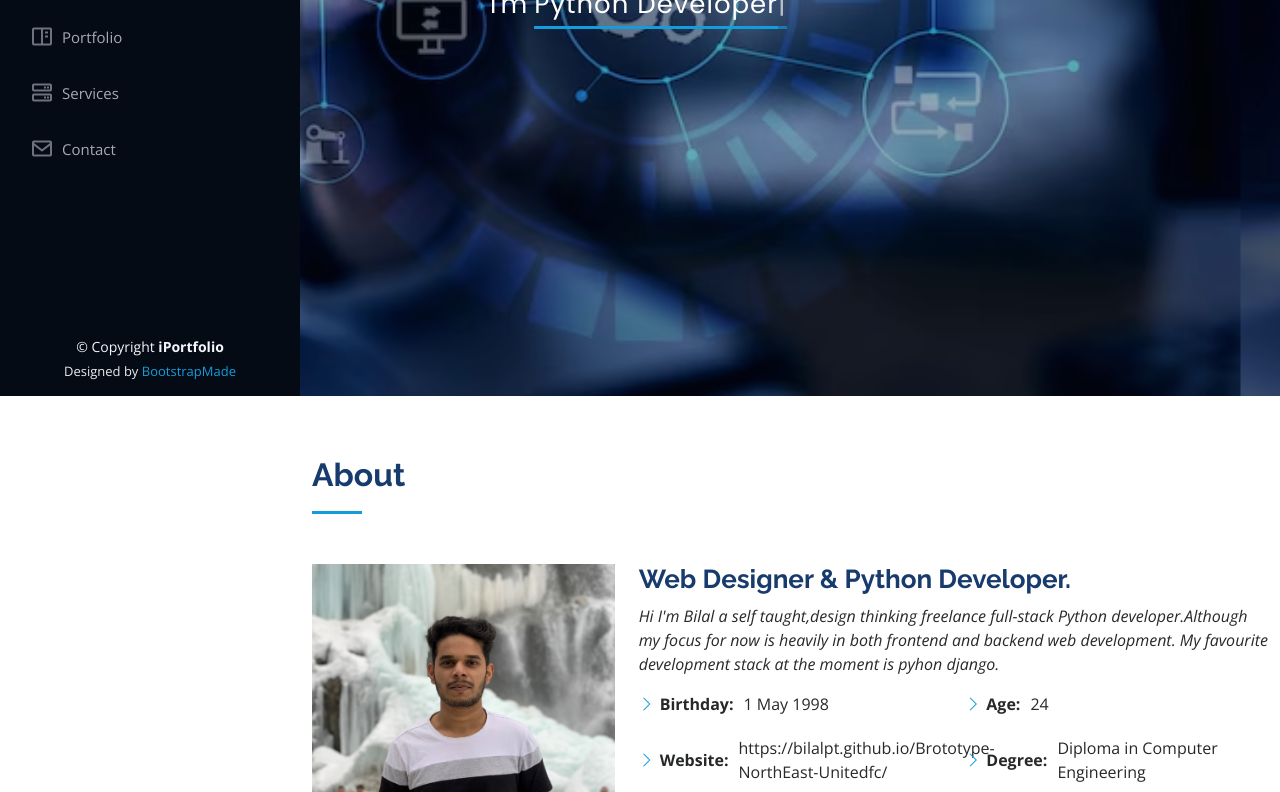
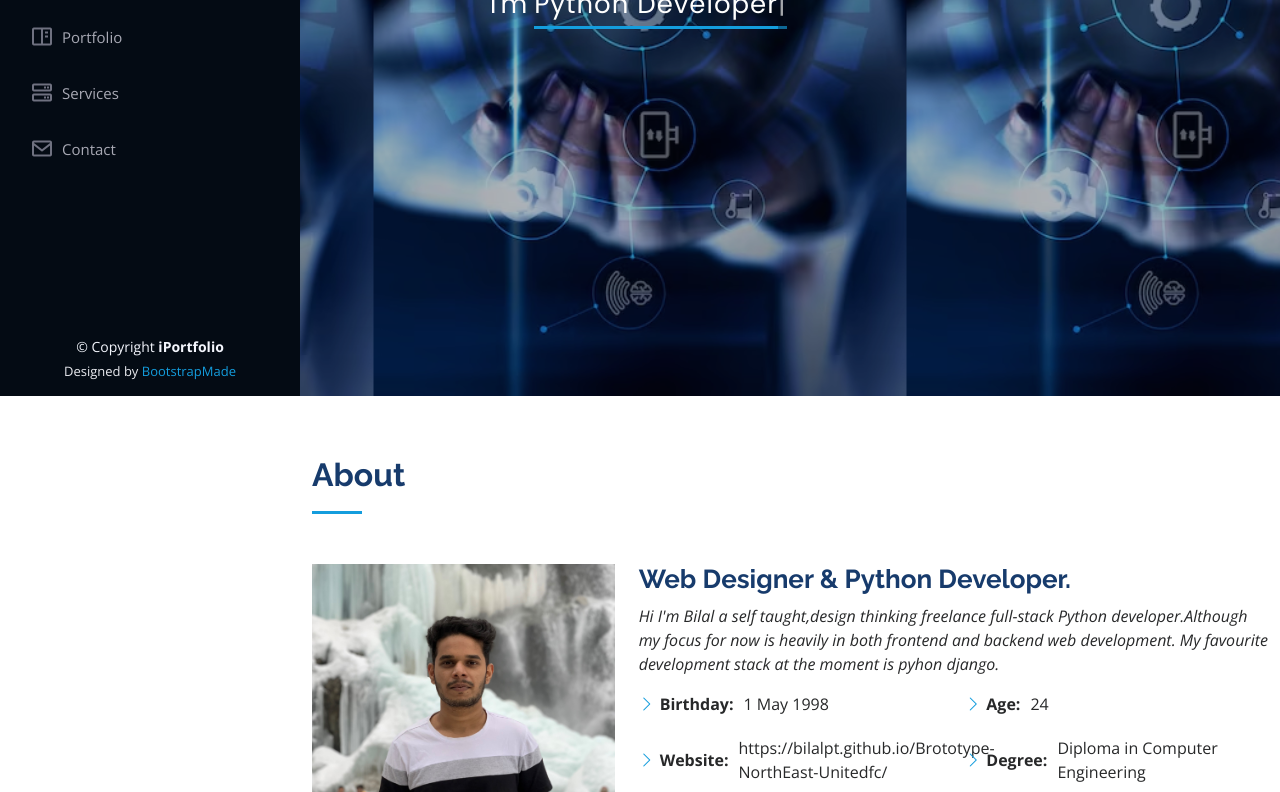
Before and after one commit to bilalpt/bilalpt-personal, a plain HTML site: page index.html in a window 1280 px wide. Shown: the part 404-1196 px from the top of the page. Drawn offline with nearby package versions, Linux system fonts and the light colour scheme.

Commit message:
fix background images

```diff
--- a/assets/css/style.css
+++ b/assets/css/style.css
@@ -241,7 +241,7 @@ h6 {
 #hero {
     width: 100%;
     height: 100vh;
-    background: url("/assets/img/new.jpg") top center;
+    background: url("/assets/img/new-bg.jpg") top center;
     background-size: contain;
     /* background-repeat: no-repeat; */
 }
```
Also changed, not shown: assets/img/new-bg.jpg (added).
